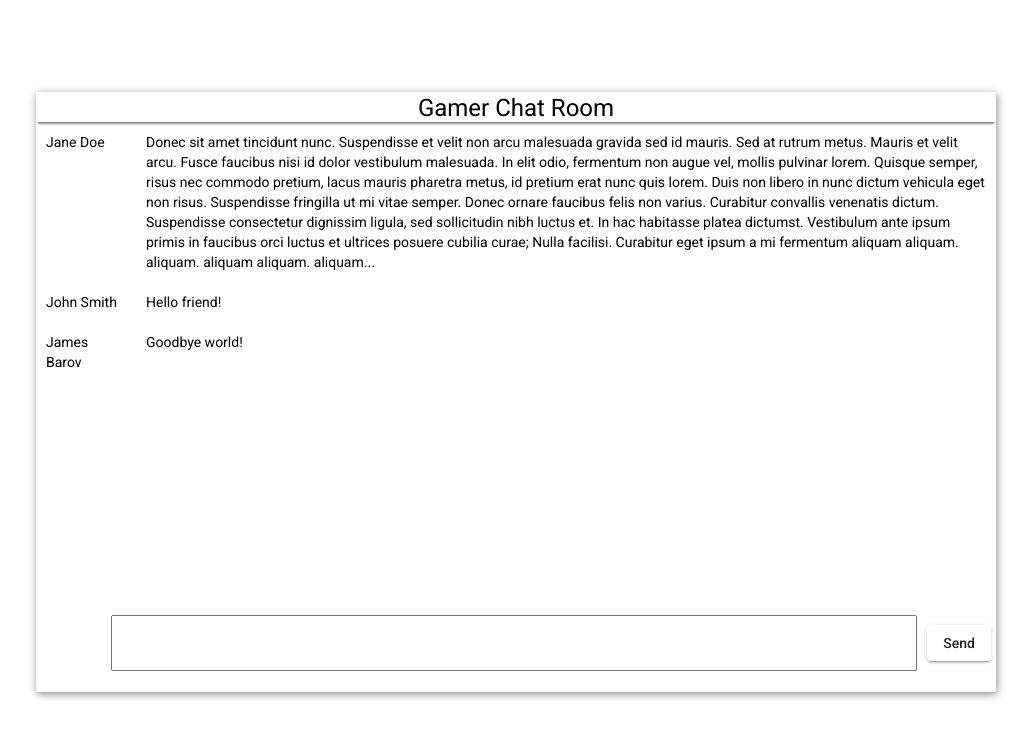
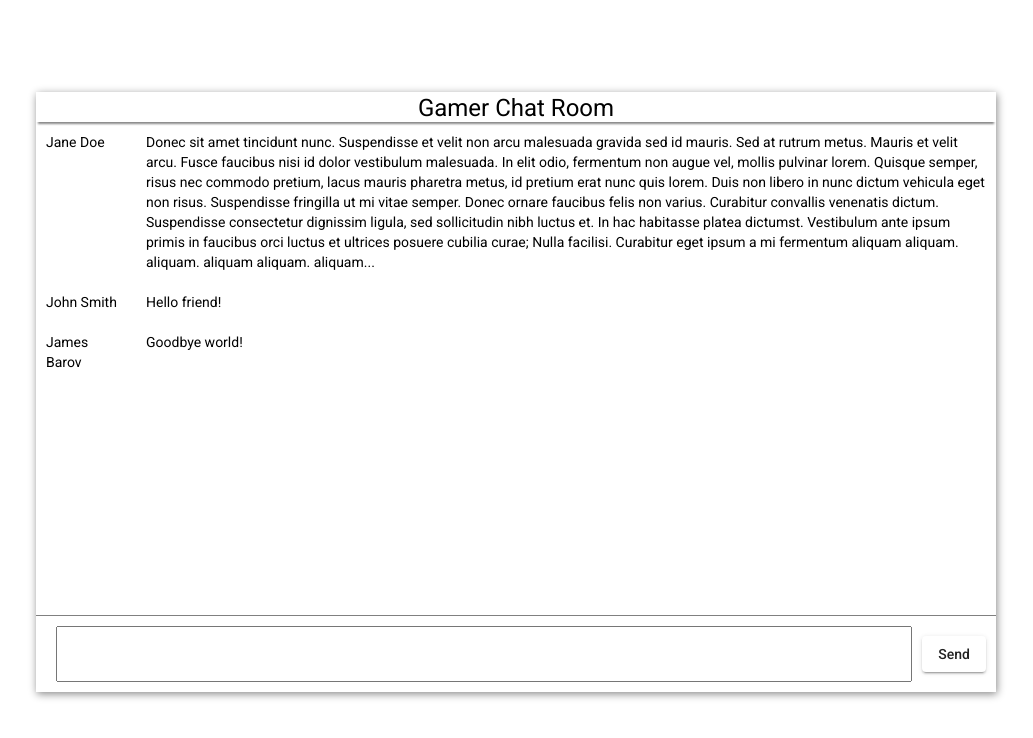
Before and after one commit to leon-chow/AllChat, an Angular app in the folder frontend/AllChat/: page /chat in a window 1280 px wide. Shown: the top 738 px of the page, without its empty margins (104-1137 px from the left). Built offline with nearby package versions, Linux system fonts and the light colour scheme.

Commit message:
Fix chatbox styling, fix chatlog styling

```diff
--- a/frontend/AllChat/src/app/chat/chat.component.scss
+++ b/frontend/AllChat/src/app/chat/chat.component.scss
@@ -62,17 +62,16 @@ h1 {
 }
 
 .input-container{
-  position: absolute;
+  border-top: 1px solid gray;
   display: flex;
   flex-direction: row;
-  width: 70%;
-  left: 5%;
-  top: 65%;
+  width: 100%;
+  padding-bottom: 10px;
+  padding-top: 10px;
 }
 
 .message-input {
   width: 90%;
-  height: 10%;
   margin-left:20px;
 }
 
--- a/frontend/AllChat/src/app/chat/chat.component.ts
+++ b/frontend/AllChat/src/app/chat/chat.component.ts
@@ -30,7 +30,7 @@ export class ChatComponent implements OnInit {
     ];
   }
 
-  // TODO: change to use API
+  // TODO: change to use API, add service
   sendMessage(message: any): void {
     if (message.value.trim() != '' && message.value != '') {
       console.log(`posting message: ${message.value}`);
```
